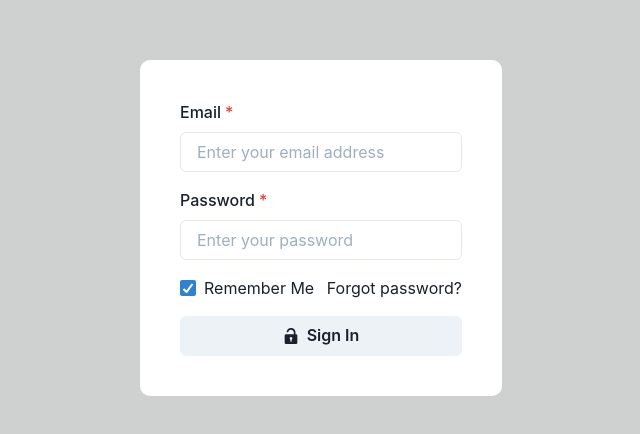
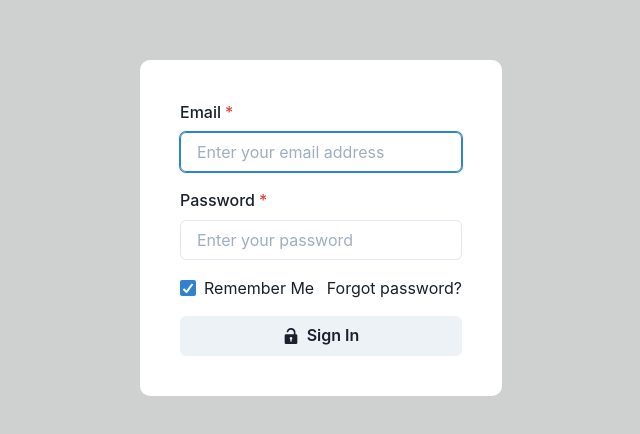
Before and after one commit to znapci/job-portal, a React (Create React App) app: page /login in a window 1280 px wide. Shown: the part 172-606 px from the top of the page, without its empty margins (319-959 px from the left). Built offline with nearby package versions, Linux system fonts and the light colour scheme.

Commit message:
Initial login logic

```diff
--- a/src/App.js
+++ b/src/App.js
@@ -4,8 +4,19 @@ import PostsArea from './components/PostsArea';
 import ExpandedPost from './components/ExpandedPost';
 import Header from './components/Header';
 import LoginScreen from './components/LoginScreen';
+import { useState } from 'react';
+import { useCallback } from 'react';
+import { useEffect } from 'react';
 
 const App = () => {
+    const [token, SetToken] = useState(null);
+    const getToken = useCallback((token) => {
+        SetToken(token);
+    }, []);
+
+    useEffect(() => {
+        console.log(token);
+    }, [token])
     return (
         <BrowserRouter>
 
@@ -22,7 +33,7 @@ const App = () => {
                         <AddPost apiEndpoint='http://localhost:8000/addpost'></AddPost>
                     </Route> */}
                     <Route path='/login'>
-                        <LoginScreen apiEndpoint='http://localhost:8000/login/'></LoginScreen>
+                        <LoginScreen apiEndpoint='http://localhost:8000/login/' getToken={getToken}></LoginScreen>
                     </Route>
                     <Route path='/'>
                         <Redirect to='/posts'></Redirect>
--- a/src/components/LoginScreen.jsx
+++ b/src/components/LoginScreen.jsx
@@ -10,10 +10,11 @@ import {
     Button,
     FormErrorMessage,
 } from '@chakra-ui/react';
+import { useEffect } from 'react';
 import { useState } from 'react';
 import '../styles/LoginScreen.css';
 
-const LoginScreen = ({ apiEndpoint }) => {
+const LoginScreen = ({ apiEndpoint, getToken }) => {
     const url = apiEndpoint;
     const [email, setEmail] = useState({
         content: '',
@@ -24,6 +25,10 @@ const LoginScreen = ({ apiEndpoint }) => {
         validationMessage: ''
     });
     const [remember, setRemember] = useState(true);
+    const [recievedResponse, setRecievedResponse] = useState(null);
+    useEffect(() => {
+        getToken(recievedResponse);
+    }, [getToken, recievedResponse])
 
     const handleSubmit = () => {
         if ((email.content && password.content && !email.validationMessage && !password.validationMessage)) {
@@ -36,7 +41,7 @@ const LoginScreen = ({ apiEndpoint }) => {
                     password: password.content,
                     remember: remember
                 })
-            }).then(res => res.json().then(jsonData => console.log(jsonData))).catch(err => console.log(err));
+            }).then(res => res.json().then(jsonData => setRecievedResponse(jsonData))).catch(err => console.log(err));
         }
     }
 
@@ -44,7 +49,7 @@ const LoginScreen = ({ apiEndpoint }) => {
         <Box bgColor='white' borderRadius='10' p='10' textAlign=' left'>
             <FormControl isInvalid={email.validationMessage} isRequired>
                 <FormLabel>Email</FormLabel>
-                <Input type='email' placeholder='Enter your email address'
+                <Input autoFocus type='email' placeholder='Enter your email address'
                     onBlur={(e) => {
                         setEmail({
                             content: e.target.value,
```
